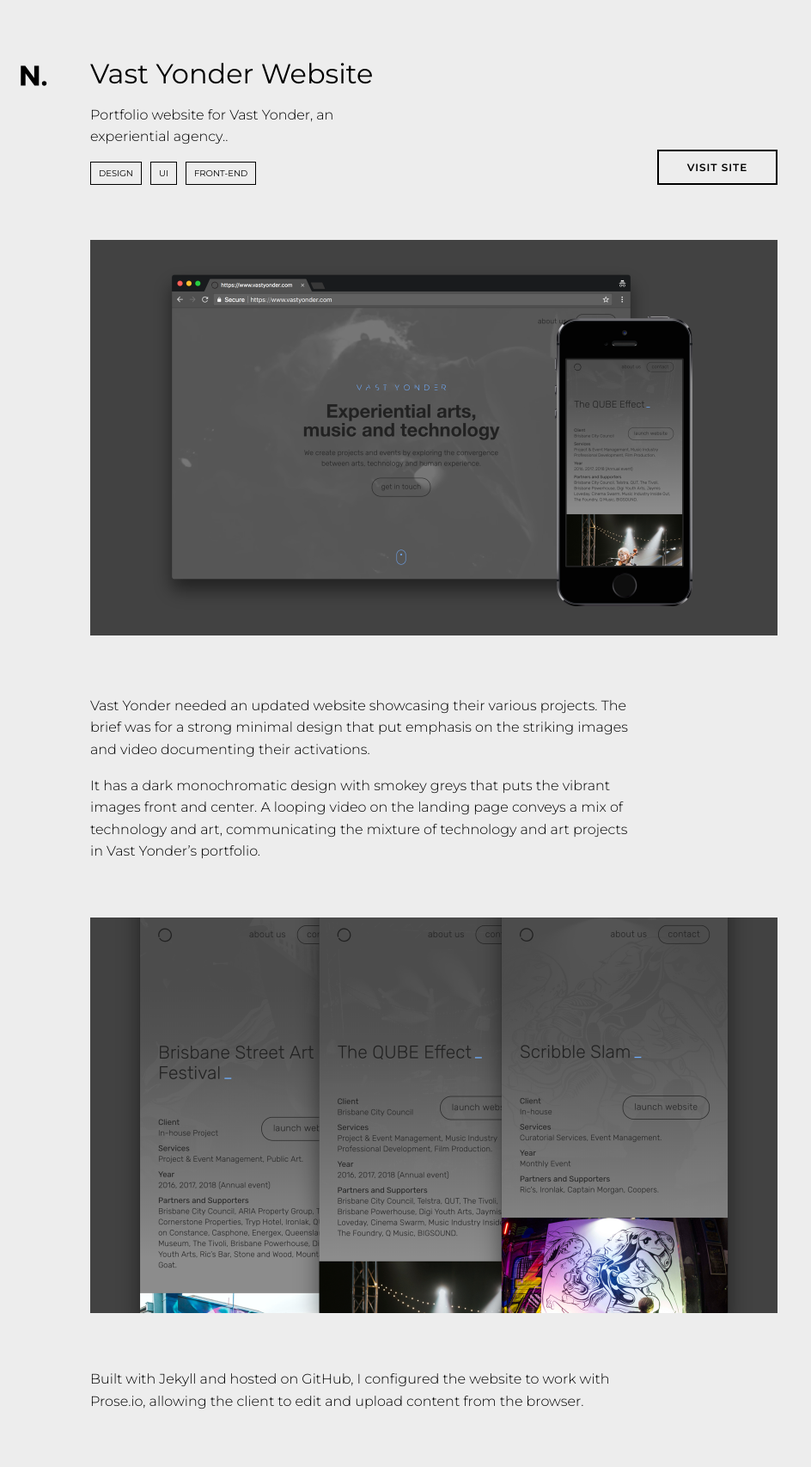
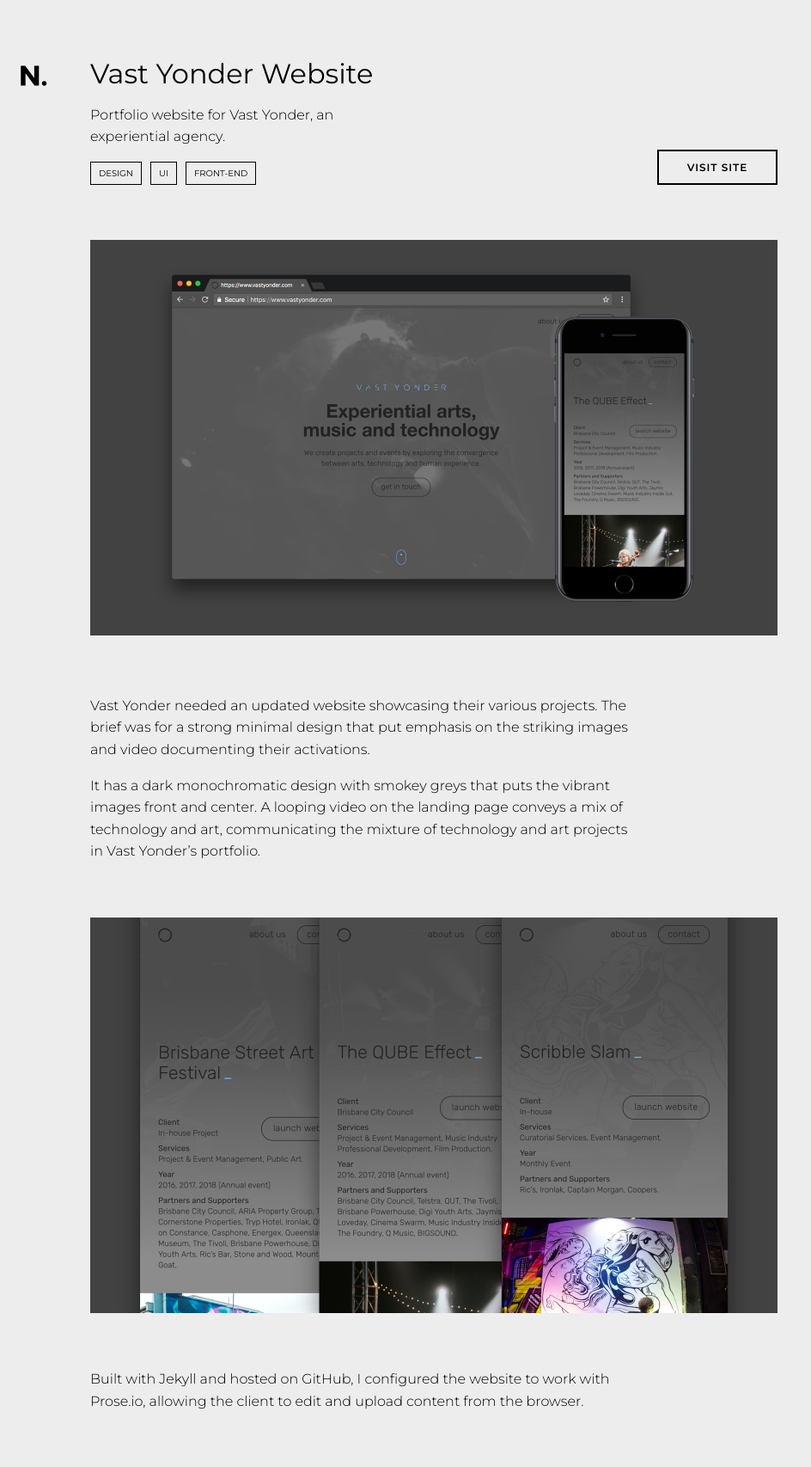
Before and after one commit to nickmangos/portfolio-v2, a Jekyll site: the page built from _projects/vastyonder.md, in a window 1280 px wide. Shown: the whole page at 86% size, without its empty margins (0-944 px from the left). Built offline with Jekyll 4.4.1, drawn with Linux system fonts in a browser that asks for light colours.

Commit message:
Updating Projects

```diff
--- a/_projects/vastyonder.md
+++ b/_projects/vastyonder.md
@@ -2,17 +2,18 @@
 layout: project
 date: 31/7/2018
 title: Project - Vast Yonder Website
-description: Portfolio website for Vast Yonder, an experiential agency.
+description: Portfolio website for Vast Yonder, an experiential agency
 website: https://www.vastyonder.com
 tags:
   - design
   - ui
   - front-end
+
 file-name: vastyonder
 cover-image: vastyonder/cover.png
 ---
 
-<figure><img class="hero" src="/projects/{{page.file-name}}/hero.png" alt="!" /></figure>
+<figure><img class="hero" src="/projects/{{page.file-name}}/hero2.png" alt="!" /></figure>
 
 Vast Yonder needed an updated website showcasing their various projects. The brief was for a strong minimal design that put emphasis on the striking images and video documenting their activations.
 
@@ -21,3 +22,5 @@ It has a dark monochromatic design with smokey greys that puts the vibrant image
 <figure><img class="image" src="/projects/{{page.file-name}}/1.png" alt="!" /></figure>
 
 Built with Jekyll and hosted on GitHub, I configured the website to work with Prose.io, allowing the client to edit and upload content from the browser.
+
+<!--<figure><img class="image" src="/projects/{{page.file-name}}/2.png" alt="!" /></figure>-->
--- a/gulpfile.js
+++ b/gulpfile.js
@@ -58,7 +58,7 @@ gulp.task('sass', function () {
  */
 gulp.task('watch', function () {
     gulp.watch('_scss/**/*.scss', ['sass']);
-    gulp.watch(['*.html', '_layouts/*.html', 'projects/*.html', '_prototypes/*.md', '_posts/*'], ['jekyll-rebuild']);
+    gulp.watch(['*.html', '_layouts/*.html', '_projects/*.md', '_prototypes/*.md'], ['jekyll-rebuild']);
 });
 
 /**
```
Also changed, not shown: _projects/leapingtiger.md (+3 -1 lines), _projects/nightwavepanic.md (+5 -0 lines), _projects/leapingtiger/1.png, _projects/leapingtiger/cover.png, _projects/leapingtiger/hero.png, _projects/vastyonder/2.png (added), _projects/vastyonder/hero2.png (added), 3 other files.
